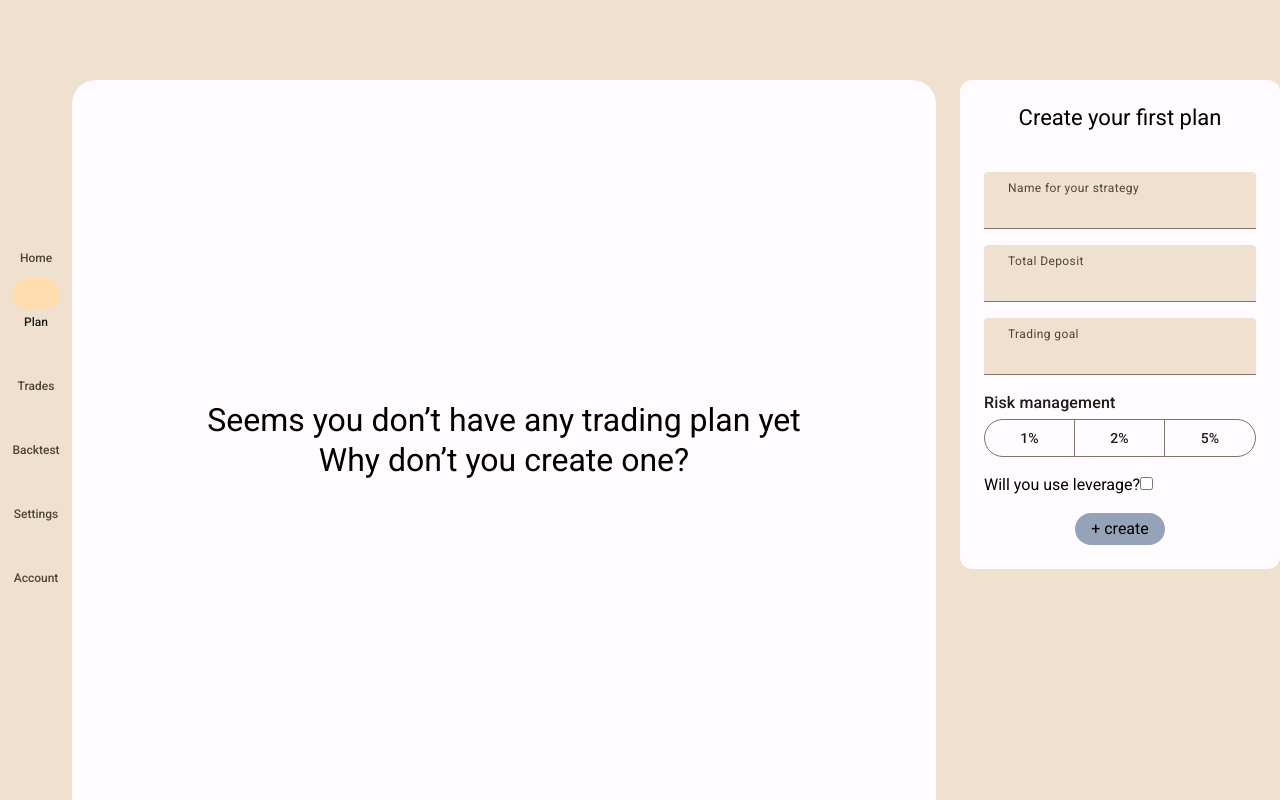
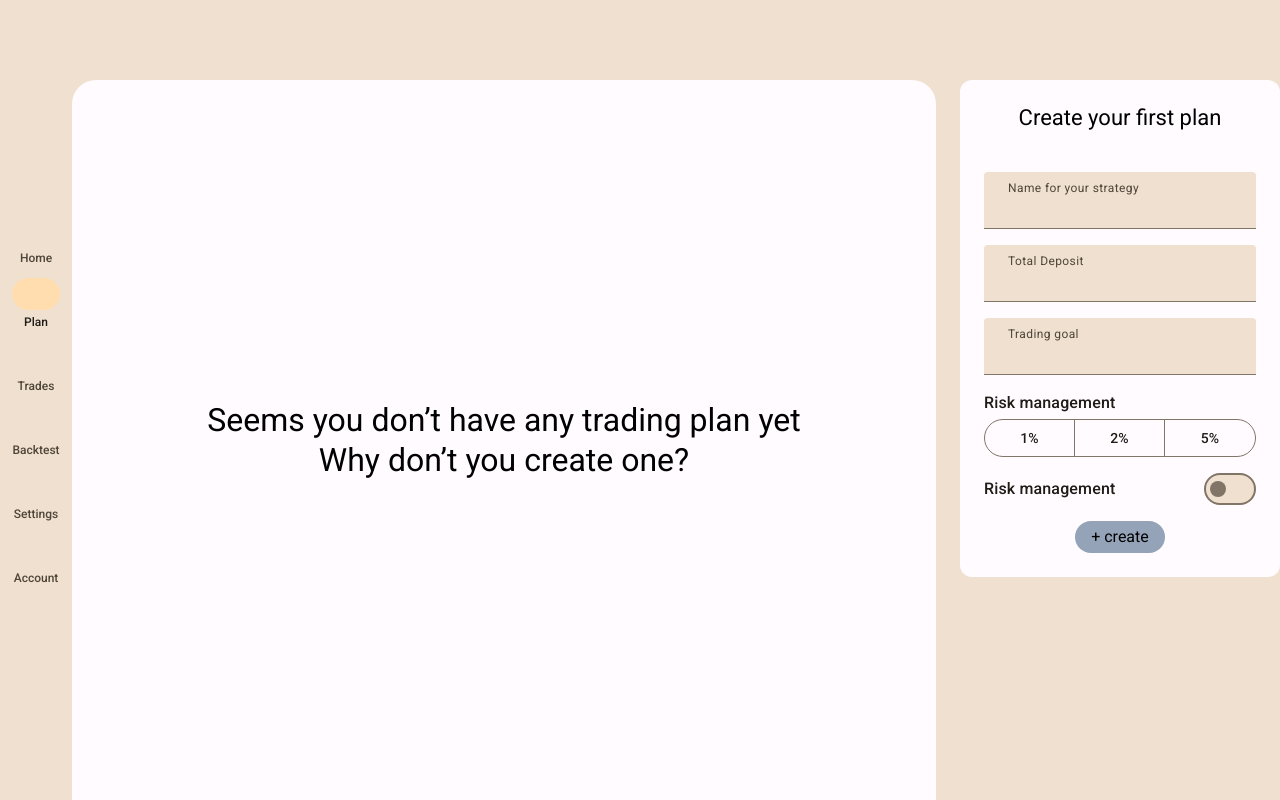
Before and after one commit to 7evenUp/trading-plan, a React (Vite) app: page /plan in a window 1280 px wide. Built offline with nearby package versions, Linux system fonts and the light colour scheme; some icons are missing.

Commit message:
Created Switch component

```diff
--- /dev/null
+++ b/src/components/Switch.tsx
@@ -0,0 +1,35 @@
+const Switch = ({
+  checked,
+  onChange,
+}: {
+  checked: boolean;
+  onChange: () => void;
+}) => {
+  return (
+    <label
+      className="group cursor-pointer relative flex h-[32px] w-[52px]"
+      htmlFor={"isLeverage"}
+    >
+      <input
+        className="appearance-none peer"
+        id="isLeverage"
+        type={"checkbox"}
+        checked={checked}
+        onChange={onChange}
+      />
+      <div
+        className="h-[32px] w-[52px] absolute bg-surfaceVariant peer-checked:bg-primary
+                  border-2 border-outline peer-checked:border-primary
+                  rounded-full transition-all"
+      />
+      <div
+        className={`h-4 w-4 peer-checked:h-6 peer-checked:w-6
+                  translate-y-2 translate-x-[6px] peer-checked:translate-y-1 peer-checked:translate-x-6
+                  absolute bg-outline peer-checked:bg-onPrimary rounded-full transition-all
+                  group-hover:peer-checked:bg-primaryContainer group-hover:bg-onSurfaceVariant`}
+      />
+    </label>
+  );
+};
+
+export default Switch;
--- a/src/components/index.ts
+++ b/src/components/index.ts
@@ -3,3 +3,4 @@ export { default as Info } from './Info'
 export { default as TextField } from './TextField'
 export { default as SegmentedButton } from './SegmentedButton'
 export { default as SegmentedButtonsContainer } from './SegmentedButtonsContainer'
+export { default as Switch } from './Switch'
--- a/src/routes/plan.tsx
+++ b/src/routes/plan.tsx
@@ -3,6 +3,7 @@ import { Outlet, useLocation, useNavigate } from "react-router-dom";
 import {
   SegmentedButton,
   SegmentedButtonsContainer,
+  Switch,
   TextField,
 } from "../components";
 import { useAppDispatch } from "../redux/hooks";
@@ -90,7 +91,14 @@ const Plan = () => {
             </SegmentedButtonsContainer>
           </div>
 
-          <label htmlFor="isLeverage">
+          <div className="w-full flex items-center justify-between">
+            <span className="text-onSurface font-medium text-base leading-6 tracking-[0.15px]">
+              Risk management
+            </span>
+            <Switch checked={isLeverage} onChange={() => setIsLeverage(!isLeverage)} />
+          </div>
+
+          {/* <label htmlFor="isLeverage">
             Will you use leverage?
             <input
               id="isLeverage"
@@ -106,7 +114,7 @@ const Plan = () => {
               value={leverage}
               onChange={(evt) => setLeverage(evt.currentTarget.value)}
             />
-          )}
+          )} */}
           <button
             onClick={onCreate}
             type="button"
```
